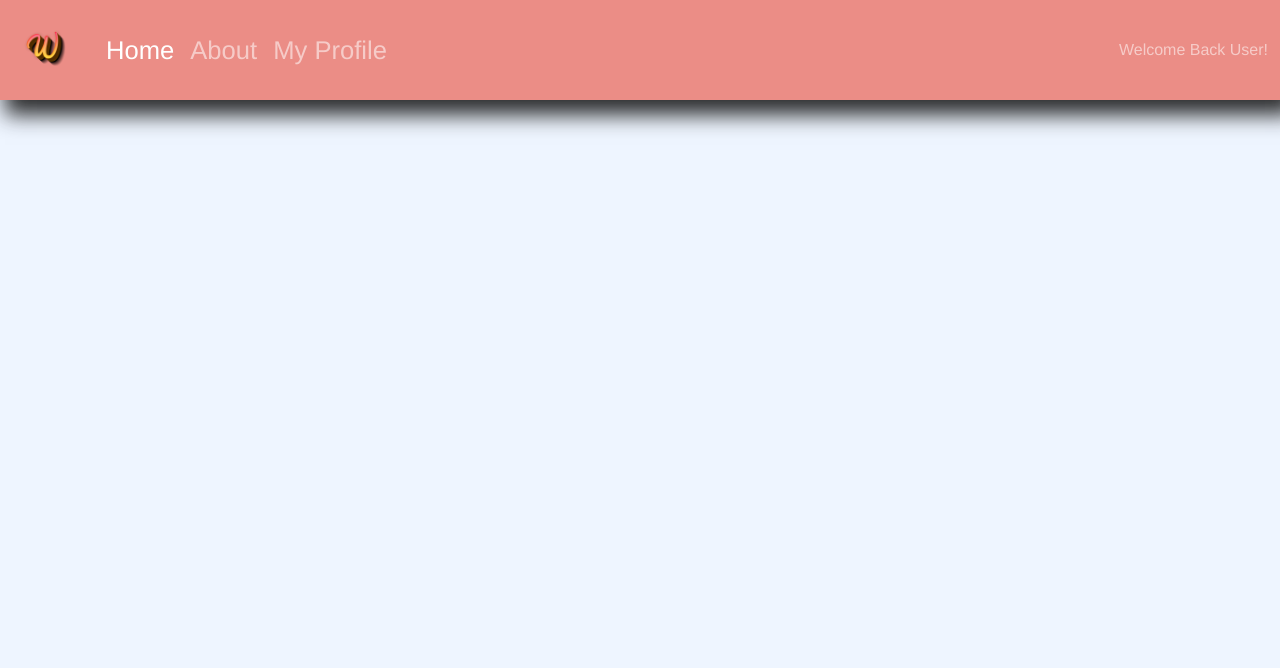
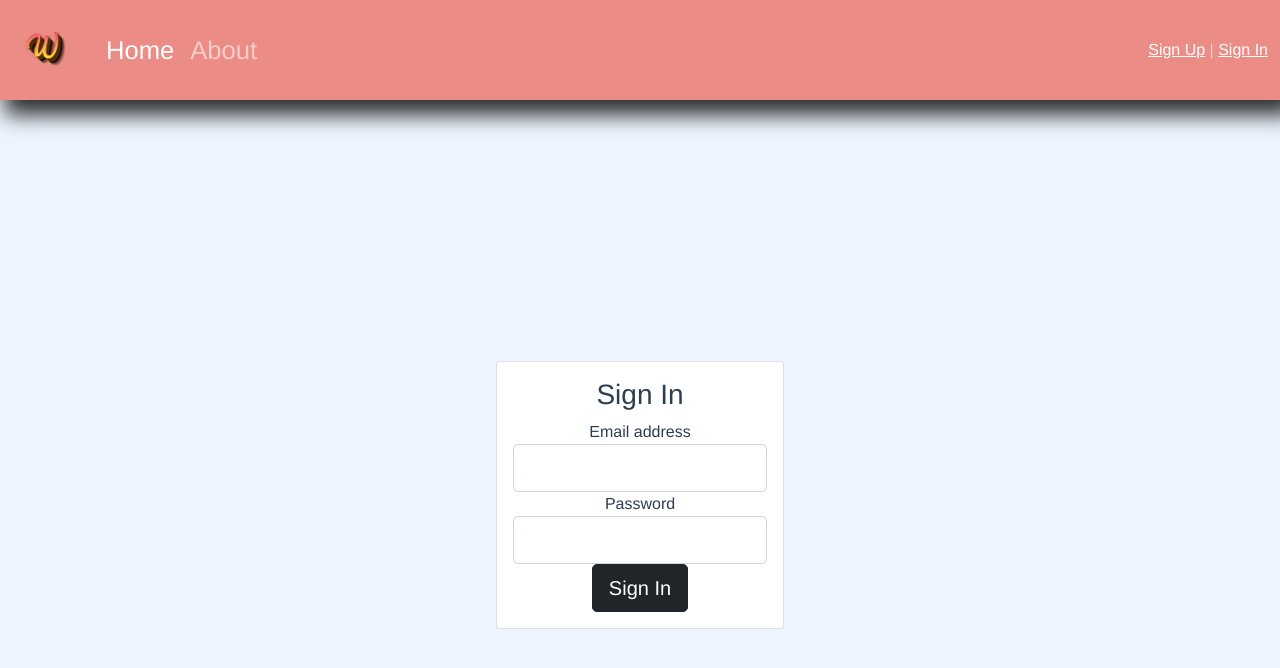
Before and after one commit to salvadorsalgado1/tourist, a Vue app: page /SignIn in a window 1280 px wide. Shown: the top 668 px of the page. Built offline with nearby package versions, Linux system fonts and the light colour scheme.

Commit message:
Create SignIn page

```diff
--- a/src/components/Navbar.vue
+++ b/src/components/Navbar.vue
@@ -16,10 +16,13 @@
         <li class="nav-item">
           <router-link class="nav-link" :to="{name:'About'}">About</router-link>
          </li>
+        <!-- <li class="nav-item">
+          <router-link class="nav-link" :to="{name:'SignIn'}">SignIn</router-link>
+         </li> -->
       </ul>
       <span class="navbar-text">
         <router-link :to="{name:''}">Sign Up</router-link> |
-        <router-link :to="{name:''}">Sign In</router-link>
+        <router-link :to="{name:'SignIn'}">Sign In</router-link>
       </span>
     </div>
   </div>
--- a/src/components/NavbarLogged.vue
+++ b/src/components/NavbarLogged.vue
@@ -18,6 +18,9 @@
          </li>
           <li class="nav-item">
           <router-link class="nav-link" :to="{name:'Profile'}">My Profile</router-link>
+         </li>
+         <li class="nav-item">
+          <router-link class="nav-link" :to="{name:'SignIn'}">SignIn</router-link>
          </li>
       </ul>
       <span class="navbar-text">
--- a/src/router/index.js
+++ b/src/router/index.js
@@ -2,6 +2,7 @@ import { createRouter, createWebHistory } from 'vue-router'
 import Home from '../views/Home.vue'
 import Landing from '../views/Landing'
 import Profile from '../views/Profile'
+import SignIn from '../views/SignIn'
 const routes = [
   {
     path: '/',
@@ -29,6 +30,12 @@ const routes = [
     name: 'Profile',
     component: Profile,
   },
+  {
+    path: '/SignIn',
+    name: 'SignIn',
+    component: SignIn,
+    props:true
+  },
 ]
 
 const router = createRouter({
--- a/src/store/index.js
+++ b/src/store/index.js
@@ -2,7 +2,7 @@ import { createStore } from 'vuex'
 
 export default createStore({
   state: {
-    loggedIn:true
+    loggedIn:false
   },
   mutations: {
   },
--- a/src/views/SignIn.vue
+++ b/src/views/SignIn.vue
@@ -1,6 +1,23 @@
 <template>
   <div class="sign-in">
-      <h2>Sign In</h2>
+    <div class="container">
+      <div class="card" style="width: 18rem;">
+        <div class="card-body">
+          <form>
+            <h3>Sign In</h3>
+            <div class="form-group">
+              <label>Email address</label>
+              <input type="email" class="form-control form-control-lg" />
+            </div>
+            <div class="form-group">
+              <label>Password</label>
+                <input type="password" class="form-control form-control-lg" />
+            </div>
+            <button type="submit" class="btn btn-dark btn-lg btn-block">Sign In</button>
+          </form>
+        </div>
+      </div>
+    </div>
   </div>
 </template>
 
@@ -11,5 +28,15 @@ name:'SignIn'
 </script>
 
 <style>
-
+.container {
+  display: flex;
+  justify-content: center;
+  align-items: center;
+  min-height: 100vh;
+}
+.card {
+  margin: 0 auto;
+  float: none;
+  margin-bottom: 10px;
+}
 </style>
```
Also changed, not shown: src/assets/backgrounds/signin.jpg (added), 1 other file (tests, documents, lock files or other folders).
